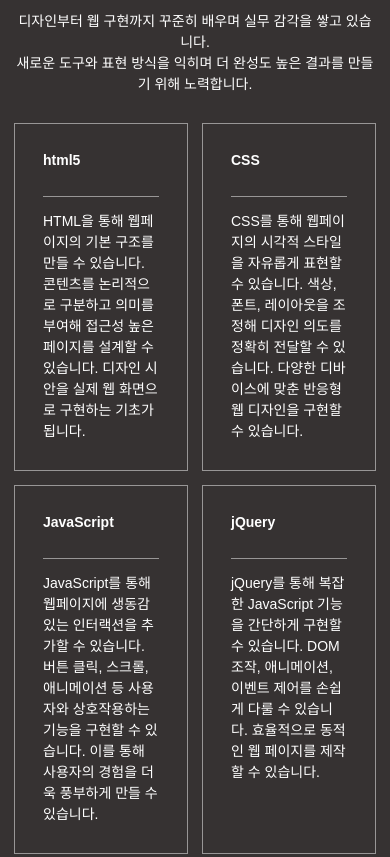
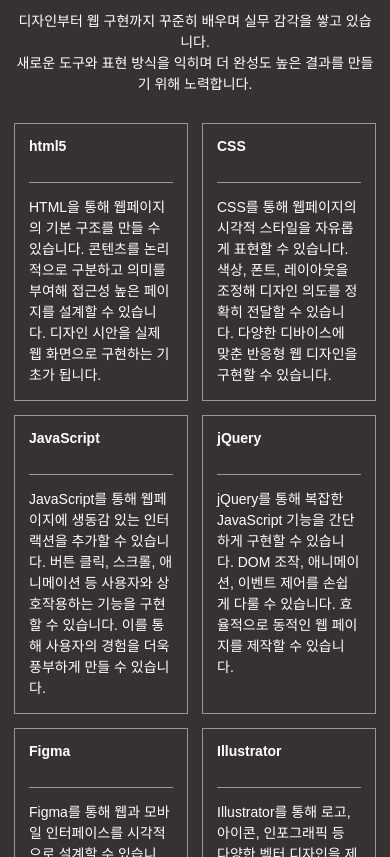
Before and after one commit to true4alse/hj-profile-11th, a plain HTML site: page index.html in a window 390 px wide. Shown: the part 3647-4504 px from the top of the page. Drawn offline with Linux system fonts and the light colour scheme; a web font is replaced by a local one.

Commit message:
모바일에서 패딩 수정 2->1rem

```diff
--- a/css/style-768.css
+++ b/css/style-768.css
@@ -50,6 +50,10 @@
         gap:1rem;
         text-align: left;
     }
+    .grid-skill>li{
+        border:1px solid rgba(255, 255, 255, 0.486);
+        padding:1rem;
+    }
     /* 선 */
 }
 
--- a/index.html
+++ b/index.html
@@ -9,7 +9,7 @@
     <link rel="stylesheet" href="./css/common.css?v=2">
     <link rel="stylesheet" href="./css/style-1920.css?v=3">
     <link rel="stylesheet" href="./css/style-1024.css?v=3">
-    <link rel="stylesheet" href="./css/style-768.css?v=3">
+    <link rel="stylesheet" href="./css/style-768.css?v=4">
     <!-- aboreto -->
     <link rel="preconnect" href="https://fonts.googleapis.com">
     <link rel="preconnect" href="https://fonts.gstatic.com" crossorigin>
```
